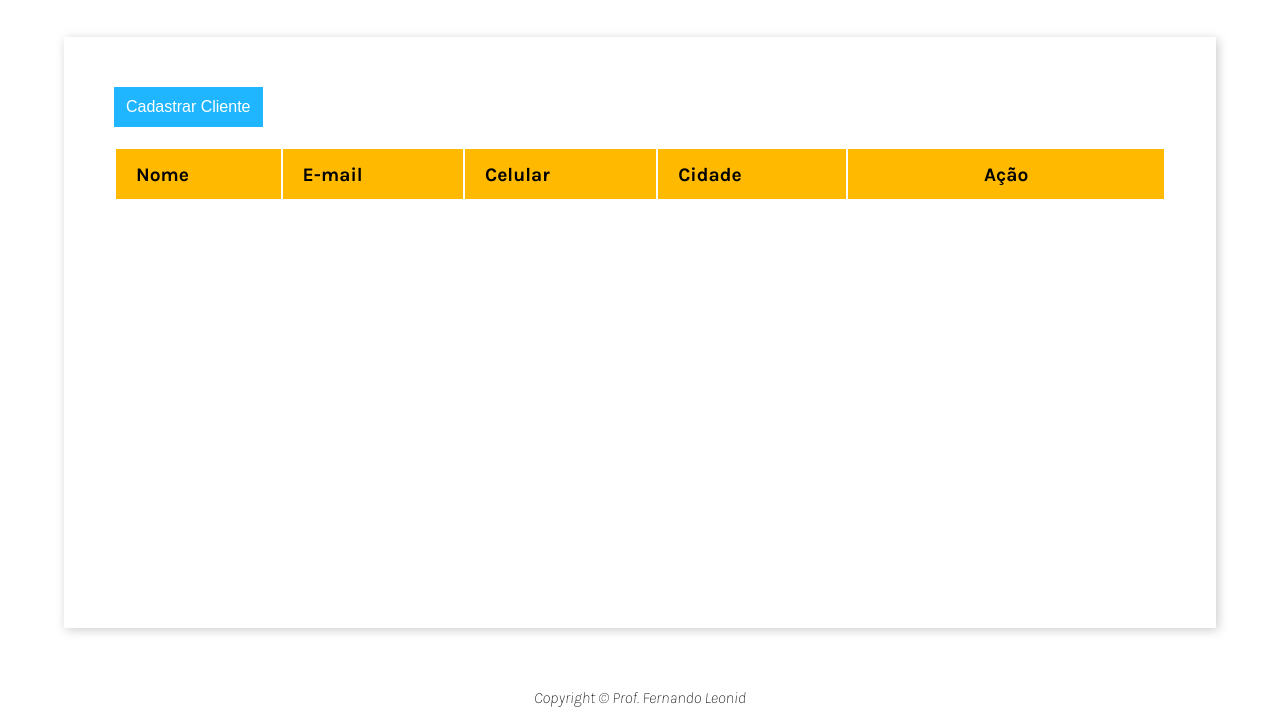
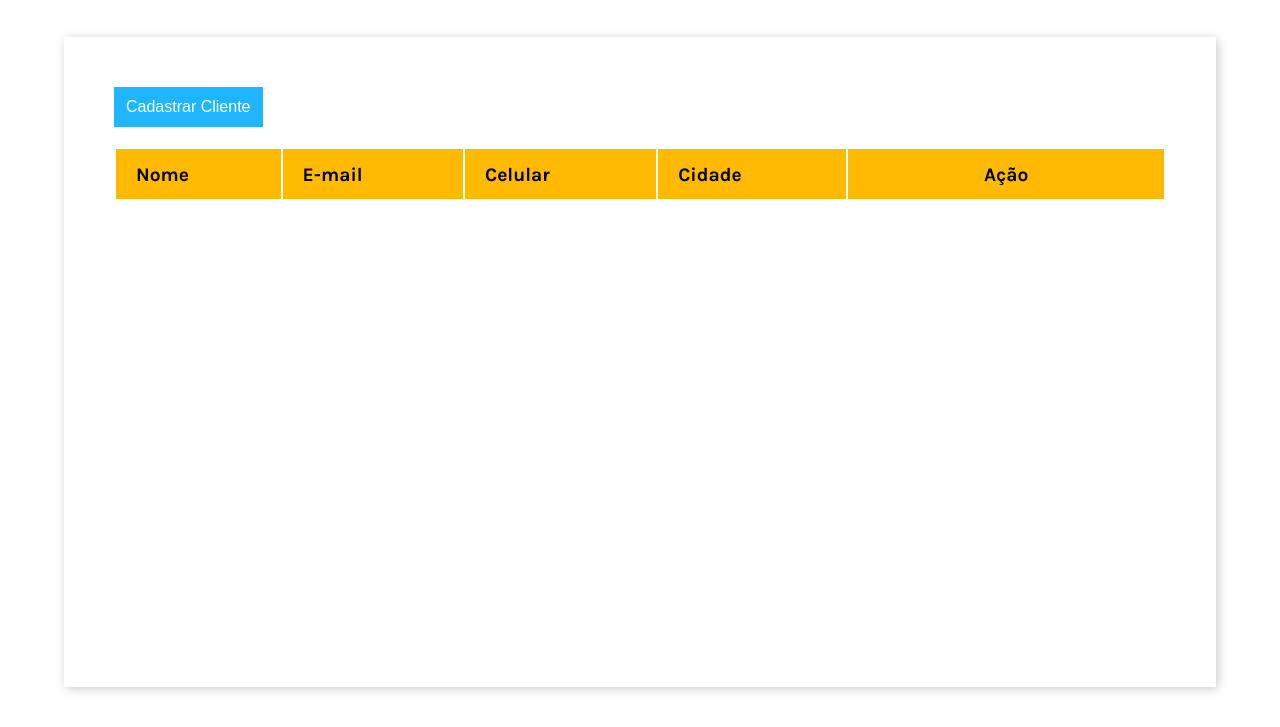
Before and after one commit to GuilhermeSouzaGit/CRUD_cadastro_client, a plain HTML site: page index.html in a window 1280 px wide. Shown: the part 73-800 px from the top of the page. Drawn offline with Linux system fonts and the light colour scheme.

Commit message:
last updates

```diff
--- a/index.html
+++ b/index.html
@@ -51,8 +51,5 @@
             </div>
         </div>
     </main>
-    <footer>
-        Copyright &copy; Prof. Fernando Leonid
-    </footer>
 </body>
 </html>
```
